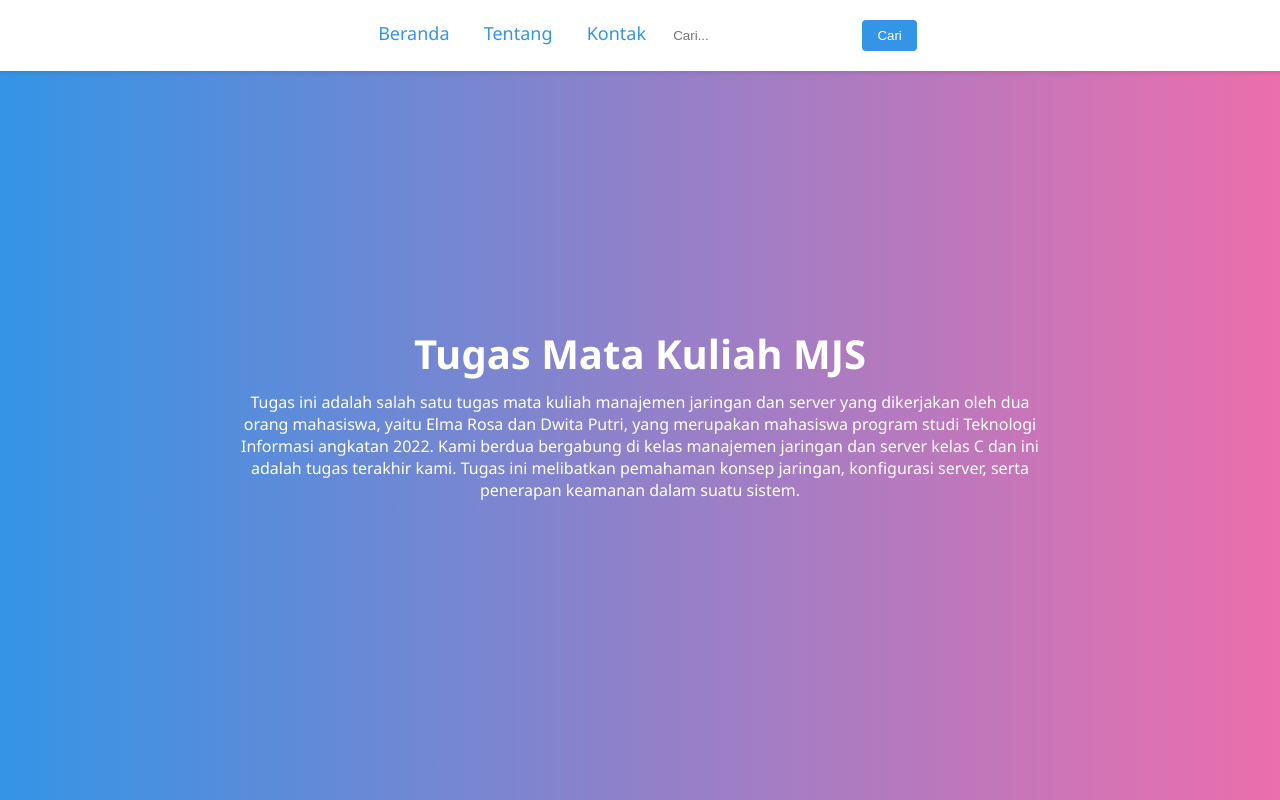
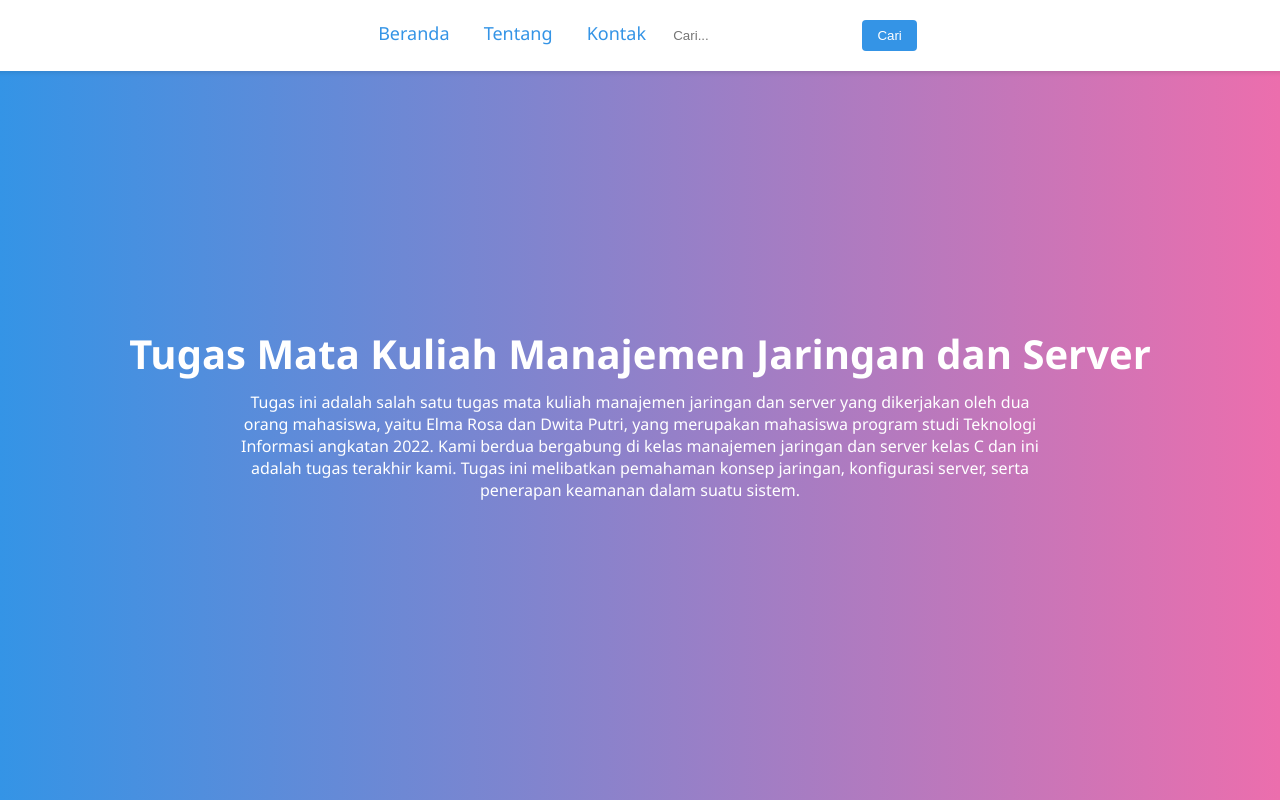
Before and after one commit to elmarosa/mjs074135, a plain HTML site: page index.html in a window 1280 px wide. Drawn offline with Linux system fonts and the light colour scheme.

Commit message:
Update index.html

```diff
--- a/index.html
+++ b/index.html
@@ -76,7 +76,7 @@
     <button>Cari</button>
 </nav>
 
-<h1>Tugas Mata Kuliah MJS</h1>
+<h1>Tugas Mata Kuliah Manajemen Jaringan dan Server</h1>
 <p>
     Tugas ini adalah salah satu tugas mata kuliah manajemen jaringan dan server yang dikerjakan oleh dua orang mahasiswa, yaitu Elma Rosa dan Dwita Putri, yang merupakan mahasiswa program studi Teknologi Informasi angkatan 2022. Kami berdua bergabung di kelas manajemen jaringan dan server kelas C dan ini adalah tugas terakhir kami. Tugas ini melibatkan pemahaman konsep jaringan, konfigurasi server, serta penerapan keamanan dalam suatu sistem.
 </p>
```
